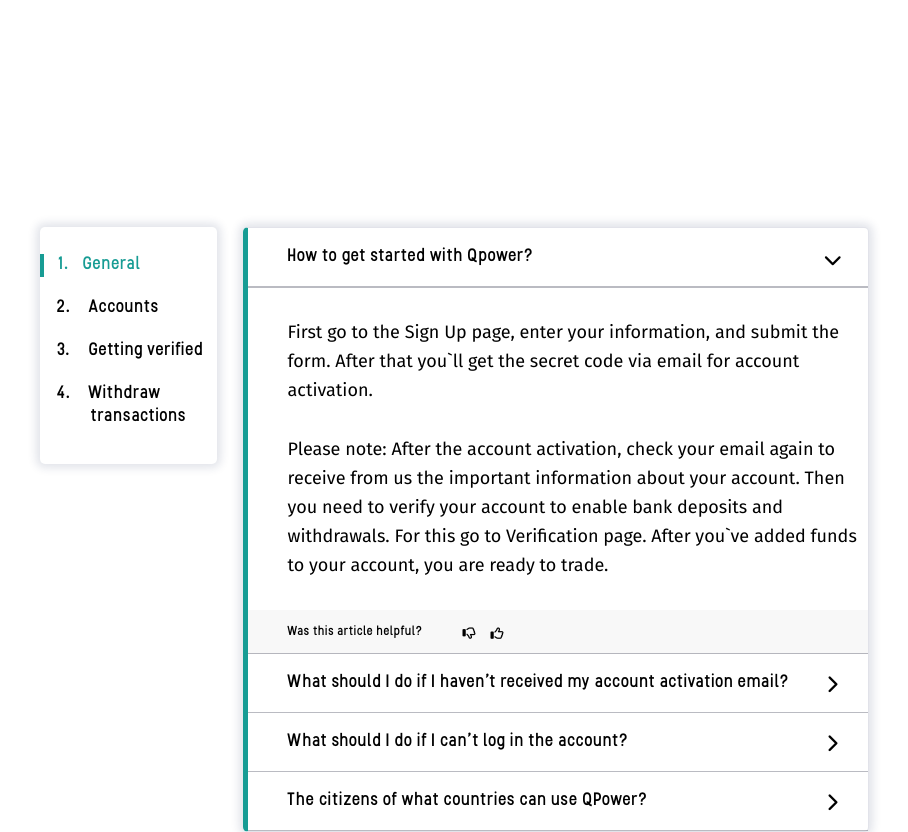
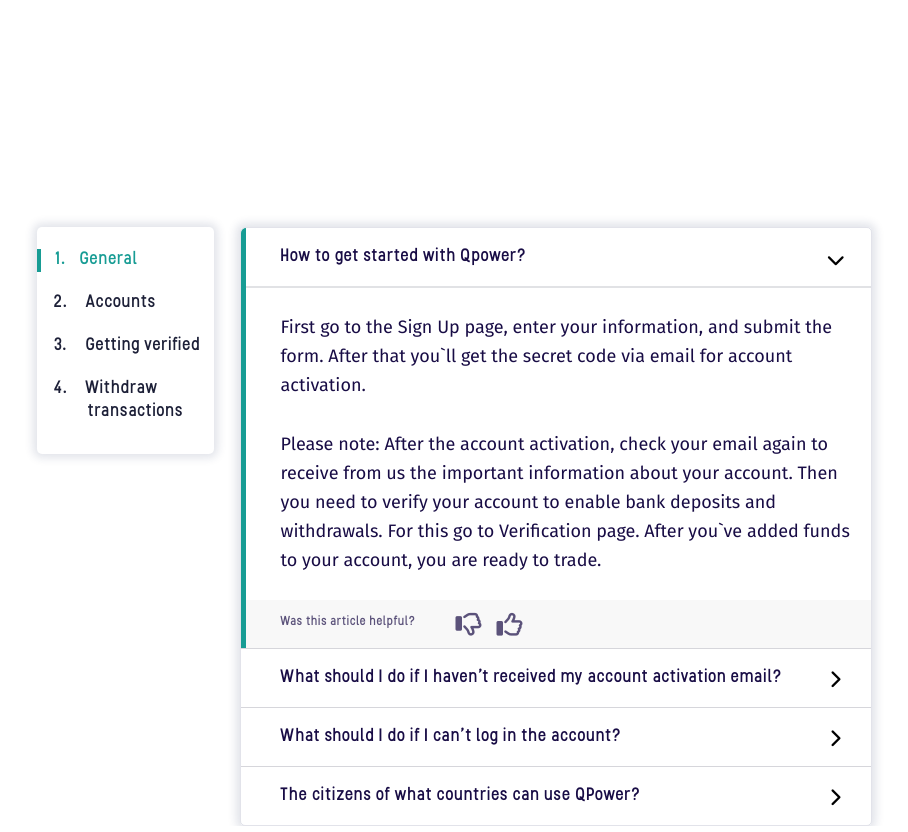
Before and after one commit to 150grism/nnl, a website: page index.html in a window 1280 px wide. Both pictures are taken after a click on the element "How to get started with Qpower?". Shown: the whole page, without its empty margins (186-1094 px from the left). Drawn offline with Linux system fonts and the light colour scheme.

Commit message:
c комментами

```diff
--- a/index.html
+++ b/index.html
@@ -17,7 +17,7 @@
       <a class="menu__item" data-id="4">Withdraw transactions</a>
     </div>
     <div class="accordion container__item">
-      <div class="accordion__header">
+      <div class="accordion__header accordion__first-element">
         <p class="accordion__text">How to get started with Qpower?</p>
         <i class="fa fa-chevron-right accordion__chevron" aria-hidden="true"></i>
       </div>
@@ -28,8 +28,8 @@
         </div>
         <div class="accordion__footer">
           <span class="accordion__text">Was this article helpful?</span>
-          <i class="fa fa-thumbs-o-down accordion__thumbs" aria-hidden="true"></i>
-          <i class="fa fa-thumbs-o-up accordion__thumbs" aria-hidden="true"></i>
+          <i class="fa fa-thumbs-o-down fa-2x accordion__thumbs" aria-hidden="true"></i>
+          <i class="fa fa-thumbs-o-up fa-2x accordion__thumbs" aria-hidden="true"></i>
         </div>
       </div>
 
@@ -43,8 +43,8 @@
         </div>
         <div class="accordion__footer">
           <p class="accordion__text">Was this article helpful?</p>
-          <i class="fa fa-thumbs-o-down accordion__thumbs" aria-hidden="true"></i>
-          <i class="fa fa-thumbs-o-up accordion__thumbs" aria-hidden="true"></i>
+          <i class="fa fa-thumbs-o-down fa-2x accordion__thumbs" aria-hidden="true"></i>
+          <i class="fa fa-thumbs-o-up fa-2x accordion__thumbs" aria-hidden="true"></i>
         </div>
       </div>
 
@@ -58,8 +58,8 @@
         </div>
         <div class="accordion__footer">
           <p class="accordion__text">Was this article helpful?</p>
-          <i class="fa fa-thumbs-o-down accordion__thumbs" aria-hidden="true"></i>
-          <i class="fa fa-thumbs-o-up accordion__thumbs" aria-hidden="true"></i>
+          <i class="fa fa-thumbs-o-down fa-2x accordion__thumbs" aria-hidden="true"></i>
+          <i class="fa fa-thumbs-o-up fa-2x accordion__thumbs" aria-hidden="true"></i>
         </div>
       </div>
 
@@ -67,14 +67,14 @@
         <p class="accordion__text">The citizens of what countries can use QPower?</p>
         <i class="fa fa-chevron-right accordion__chevron" aria-hidden="true"></i>
       </div>
-      <div class="accordion__content">
+      <div class="accordion__content accordion__last-element">
         <div class="accordion__body">
           <p class="accordion__text">...</p>
         </div>
         <div class="accordion__footer">
           <p class="accordion__text">Was this article helpful?</p>
-          <i class="fa fa-thumbs-o-down accordion__thumbs" aria-hidden="true"></i>
-          <i class="fa fa-thumbs-o-up accordion__thumbs" aria-hidden="true"></i>
+          <i class="fa fa-thumbs-o-down fa-2x accordion__thumbs" aria-hidden="true"></i>
+          <i class="fa fa-thumbs-o-up fa-2x accordion__thumbs" aria-hidden="true"></i>
         </div>
       </div>
     </div>
--- a/index.js
+++ b/index.js
@@ -8,12 +8,17 @@
 for (let i = 0; i < contents.length; i++) {
   headers[i].addEventListener('click', function() {
     let contentHeight = contents[i].scrollHeight;
-    contents[i].classList.toggle('accordion__content_visible');
+    contents[i].classList.toggle('accordion__active');
+    headers[i].classList.toggle('accordion__active');
     chevrons[i].classList.toggle('fa-rotate-90');
-    if (contents[i].classList.contains('accordion__content_visible')) {
+    if (contents[i].classList.contains('accordion__active')) {
       contents[i].style.height = contentHeight + 'px';
     } else {
       contents[i].style.height = null;
+      headers[i].classList.add('accordion__active');
+      setTimeout(function() {
+        headers[i].classList.remove('accordion__active');
+      }, 357)
     }
   });
 }
--- a/scss/accordion.scss
+++ b/scss/accordion.scss
@@ -1,9 +1,8 @@
 .accordion {
-  width: 620px;
-  // height: 505px;
+  width: 630px;
+  height: 100%;
   border: 1px solid rgba(31, 44, 96, 0.13);;
   border-radius: 5px;
-  border-left: 5px solid rgb(23, 156, 148);
   box-shadow: 0px 0px 8.97px 4.03px rgba(31, 44, 96, 0.13);
 }
 
@@ -15,7 +14,7 @@
   // line-height: 20px;
   padding: 4px 0 5px;
   // border-top: 1px solid rgba(28, 31, 55, 0.302);
-  border-bottom: 1px solid rgba(28, 31, 55, 0.302);
+  border-top: 1px solid rgba(28, 31, 55, 0.18);
   cursor: pointer;
   &:hover {
     background: rgb(236, 236, 236);
@@ -23,16 +22,16 @@
   &:first-of-type {
     border-top: none;
   }
-  &:last-of-type {
-    border-top: none;
-  }
 }
 
 .accordion__content {
-  width: inherit;
   height: 0;
-  transition: all 0.4s ease-in-out;
+  transition: all 0.4s ease-in-out, border 0s;
   overflow: hidden;
+  border-left: 5px solid rgb(23, 156, 148) !important;
+  & .accordion__text {
+    padding-left: 35px;
+  }
 }
 
 .accordion__body {
@@ -42,11 +41,11 @@
   font-family: "FiraSans";
   line-height: 29px;
   // padding: 0;
-  padding: 15px 0;
-  // transition: all 0.4s ease-in-out;
+  padding: 10px 0;
+  transition: border 0.4s;
   overflow: hidden;
   // border: 1px solid black;
-  border-top: 1px solid rgba(28, 31, 55, 0.302);
+  border-top: 1px solid rgba(28, 31, 55, 0.12);
 }
 
 .accordion__footer {
@@ -55,16 +54,35 @@
   font-family: "Stellar";
   // line-height: 15px;
   background: rgb(248, 248, 248);
-  border-bottom: 1px solid rgba(28, 31, 55, 0.302);
+  & .accordion__text {
+    color: rgba(24, 12, 69, 0.702);
+  }
+  border-bottom: 1px solid rgba(28, 31, 55, 0.12);
 }
 
-.accordion__content_visible {
-  // max-height: 200px;
-  // padding: 15px 0;
-  // border-top: 1px solid rgba(28, 31, 55, 0.302);
+.accordion__active {
+  border-left: 5px solid rgb(23, 156, 148);
+
+  &.accordion__first-element {
+    border-top-left-radius: 5px;
+  }
+  &.accordion__last-element {
+    border-bottom-left-radius: 5px;
+    border-bottom-right-radius: 5px;
+  }
+  & .accordion__text {
+    padding-left: 35px;
+  }
+  &.accordion__header {
+    border-bottom: none;
+  }
+  & > .accordion__body {
+    border-top: 2px solid rgba(28, 31, 55, 0.13);
+  }
 }
 
 .accordion__text {
+  color: rgb(24, 12, 69);
   margin: 0;
   padding: 15px 0;
   padding-left: 40px;
@@ -73,14 +91,16 @@
 .accordion__chevron {
   // margin: 15px 0 ;
   margin: 18px 30px 12px 0;
+  font-size: 18px !important;
   // transform: translateY(5px);
   transition: all 0.4s;
 }
 
 .accordion__thumbs {
-  margin: 17px 0 13px;
+  margin: 12px 0 10px;
   margin-left: 15px;
   cursor: pointer;
+  color: rgba(24, 12, 69, 0.702);
   &:first-of-type {
     margin-left: 40px;
   }
--- a/scss/container.scss
+++ b/scss/container.scss
@@ -12,4 +12,5 @@
 
 .container__item {
   margin: 0 13px;
+  flex-shrink: 1;
 }
--- a/scss/menu.scss
+++ b/scss/menu.scss
@@ -7,7 +7,7 @@
   font-family: "Stellar";
   font-size: 18px;
   line-height: 35px;
-  padding: 15px 0;
+  padding: 10px 0;
 
   counter-reset: c-counter;
 }
@@ -15,6 +15,7 @@
 .menu__item {
   display: flex;
   position: relative;
+  color: rgb(28, 31, 55);
   flex-direction: row;
   line-height: 23px;
   padding: 10px 0;
```
Also changed, not shown: bundle.css, 1 other file.
